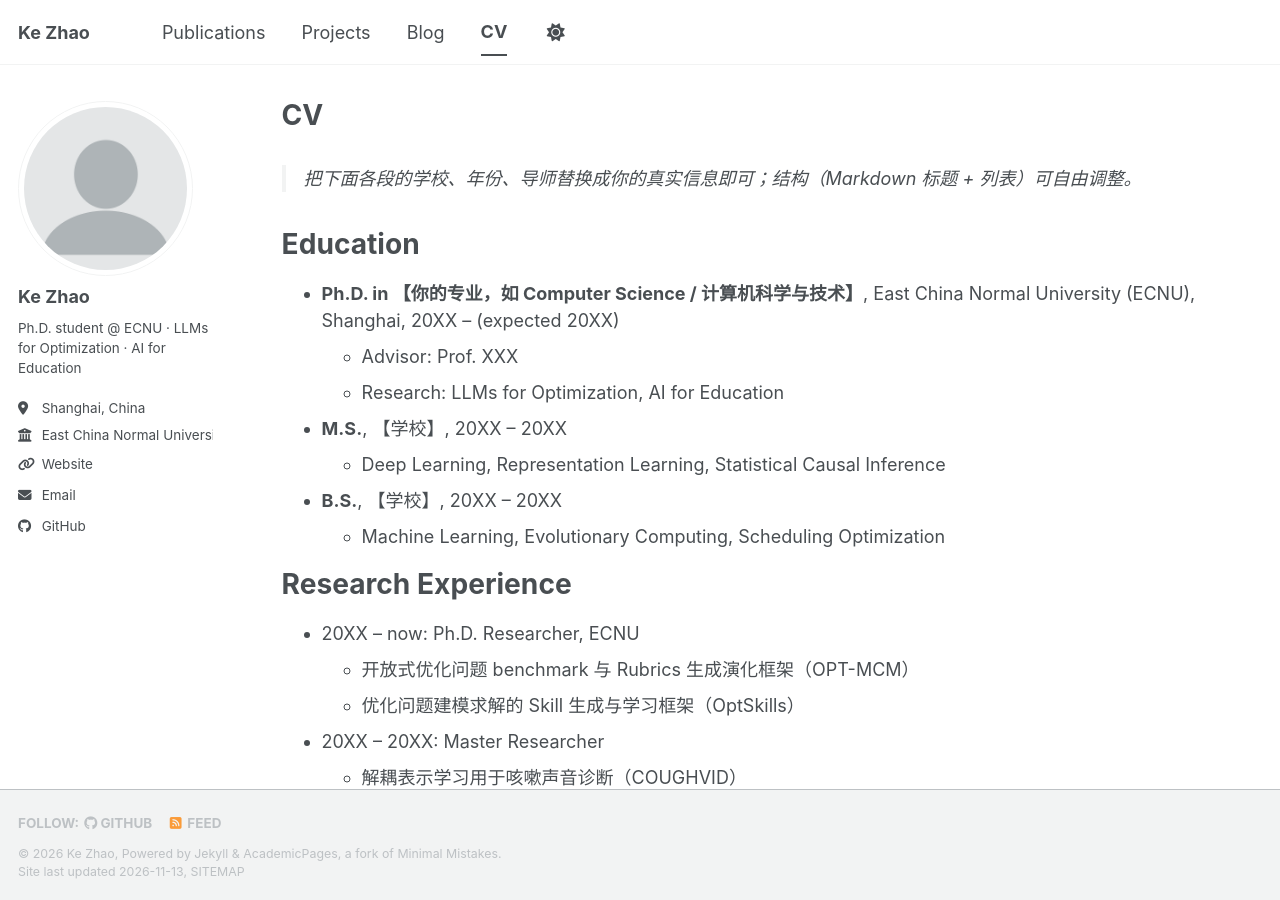
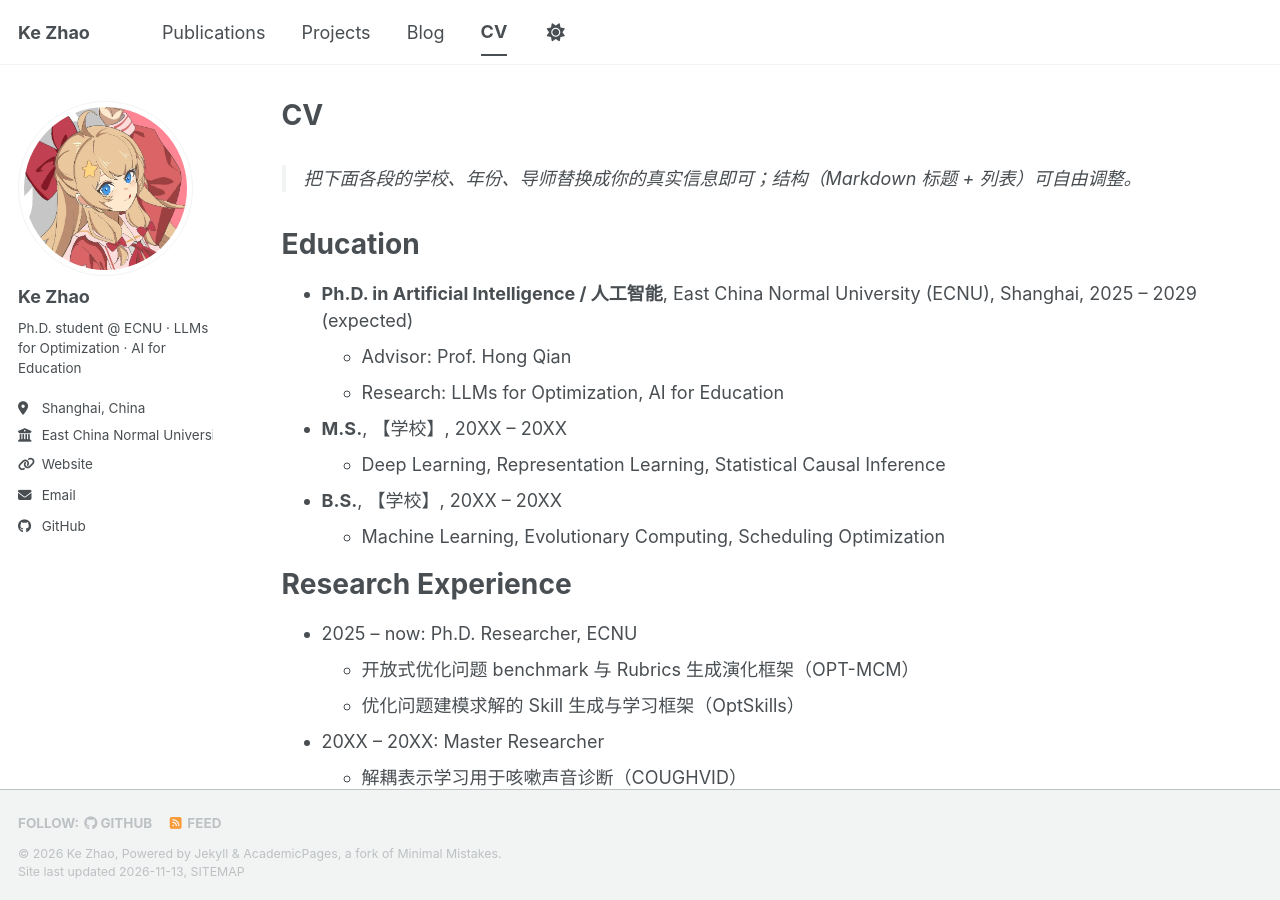
Before and after one commit to ZhaoKe1024/ZhaoKe1024.github.io, a Jekyll site: the page built from _pages/cv.md, in a window 1280 px wide and 900 px high. Built offline with Jekyll 4.4.1, drawn with Linux system fonts in a browser that asks for light colours; a script bundle is joined from its source files by our own code; a style sheet for code colours, icons or effects is not loaded.

Commit message:
Fill in Chinese name, avatar (profile.jpg) and ECNU Ph.D. details
- about.md: 中文名 赵轲
- _config.yml: avatar -> profile.jpg
- cv.md: Ph.D. in AI @ ECNU 2025-2029, advisor Prof. Hong Qian

```diff
--- a/_config.yml
+++ b/_config.yml
@@ -22,7 +22,7 @@ repository               : "ZhaoKe1024/ZhaoKe1024.github.io" # "用户名/仓库
 #               Additional customization can be done by editing /_includes/author-profile.html
 author:
   # -------- 基本信息（显示在左侧边栏 / 页脚） --------
-  avatar           : "profile.png"   # 头像文件，放在 images/ 下（把 images/profile.png 换成你自己的方图）
+  avatar           : "profile.jpg"   # 头像文件，放在 images/ 下
   name             : "Ke Zhao"
   pronouns         : # 例： "he/him"，留空则不显示
   bio              : "Ph.D. student @ ECNU · LLMs for Optimization · AI for Education"
--- a/_pages/cv.md
+++ b/_pages/cv.md
@@ -13,8 +13,8 @@ redirect_from:
 
 Education
 ======
-* **Ph.D. in 【你的专业，如 Computer Science / 计算机科学与技术】**, East China Normal University (ECNU), Shanghai, 20XX – (expected 20XX)
-  * Advisor: Prof. XXX
+* **Ph.D. in Artificial Intelligence / 人工智能**, East China Normal University (ECNU), Shanghai, 2025 – 2029 (expected)
+  * Advisor: Prof. Hong Qian
   * Research: LLMs for Optimization, AI for Education
 * **M.S.**, 【学校】, 20XX – 20XX
   * Deep Learning, Representation Learning, Statistical Causal Inference
@@ -23,7 +23,7 @@ Education
 
 Research Experience
 ======
-* 20XX – now: Ph.D. Researcher, ECNU
+* 2025 – now: Ph.D. Researcher, ECNU
   * 开放式优化问题 benchmark 与 Rubrics 生成演化框架（OPT-MCM）
   * 优化问题建模求解的 Skill 生成与学习框架（OptSkills）
 * 20XX – 20XX: Master Researcher
```
Also changed, not shown: _pages/about.md (+1 -1 lines), images/profile.jpg (added), images/profile.png (deleted).
